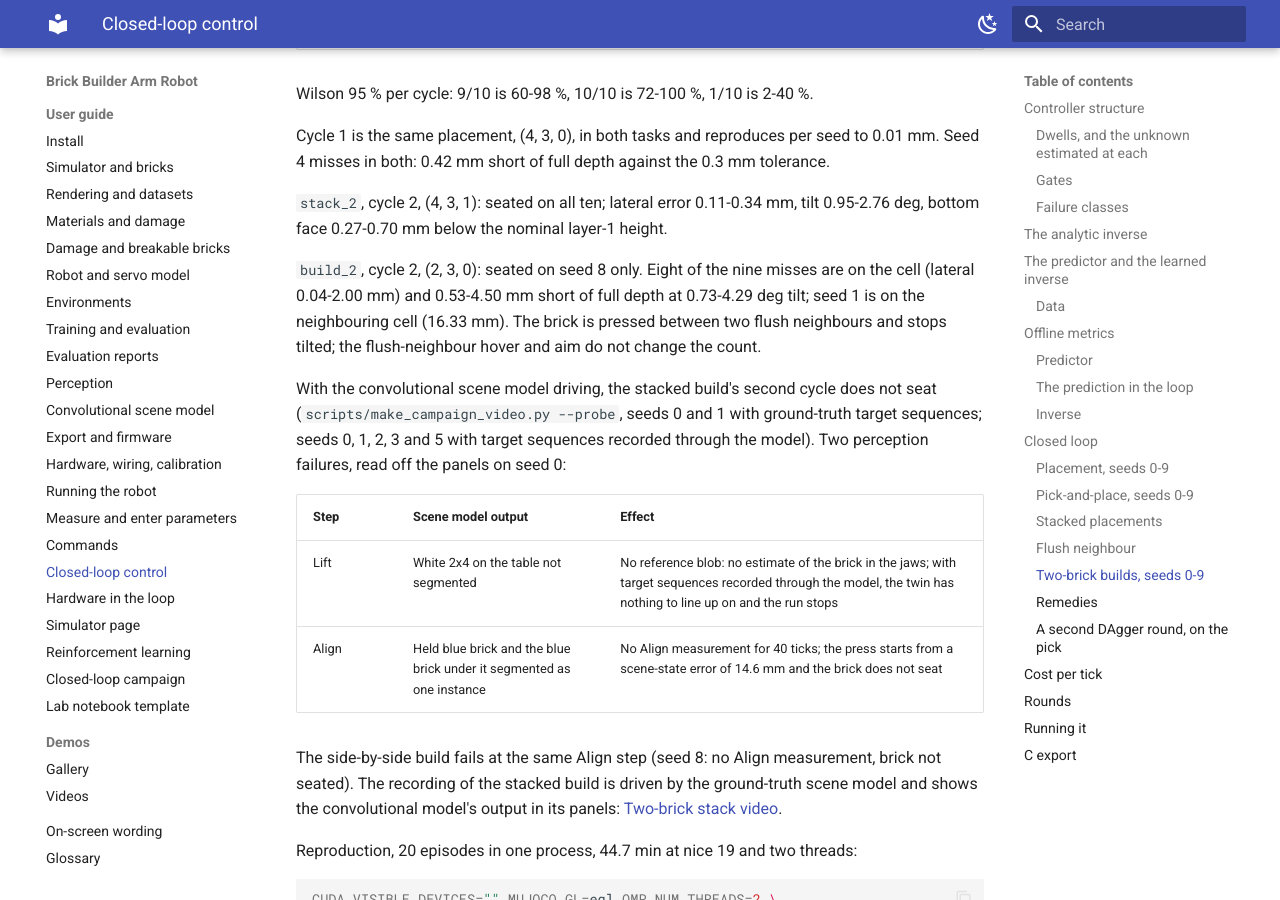
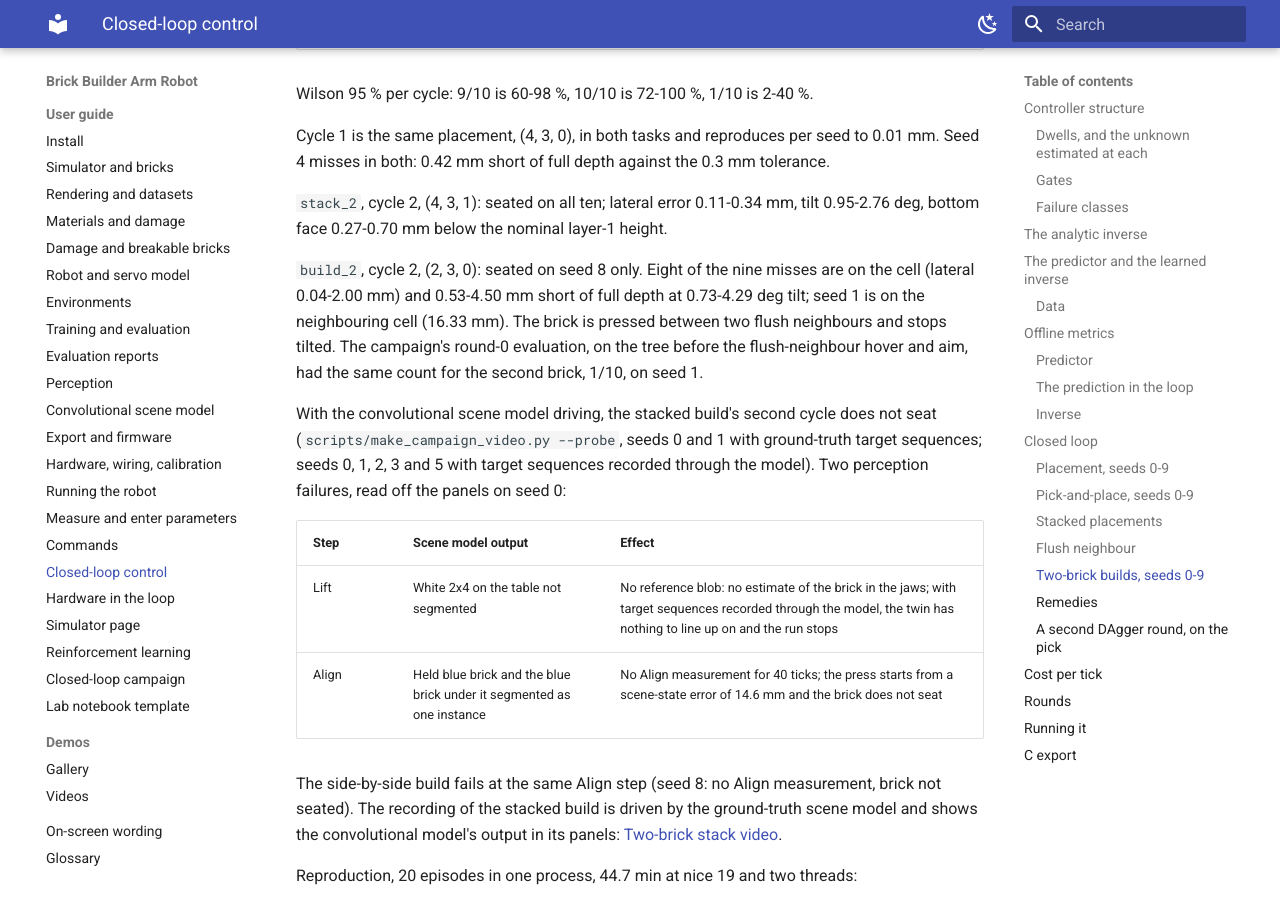
Before and after one commit to k-h-nunn/brick-builder-arm-robot, an MkDocs documentation site: the page built from docs/guide/12-closed-loop-control.md, in a window 1280 px wide and 900 px high, scrolled down 10755 px. Built offline with MkDocs 1.6.1 and Material for MkDocs 9.7.7, drawn with Linux system fonts in a browser that asks for light colours.

Commit message:
State what the side-by-side count is compared against
Co-Authored-By: Claude Opus 5.5 <noreply@anthropic.com>
Claude-Session: https://claude.ai/code/session_01HD3mMEkNC6Z1TH7gLTdMMh

```diff
--- a/docs/guide/12-closed-loop-control.md
+++ b/docs/guide/12-closed-loop-control.md
@@ -357,7 +357,8 @@ Seed 4 misses in both: 0.42 mm short of full depth against the 0.3 mm tolerance.
 `build_2`, cycle 2, (2, 3, 0): seated on seed 8 only. Eight of the nine misses are on the cell
 (lateral 0.04-2.00 mm) and 0.53-4.50 mm short of full depth at 0.73-4.29 deg tilt; seed 1 is on
 the neighbouring cell (16.33 mm). The brick is pressed between two flush neighbours and stops
-tilted; the flush-neighbour hover and aim do not change the count.
+tilted. The campaign's round-0 evaluation, on the tree before the flush-neighbour hover and aim,
+had the same count for the second brick, 1/10, on seed 1.
 
 With the convolutional scene model driving, the stacked build's second cycle does not seat
 (`scripts/make_campaign_video.py --probe`, seeds 0 and 1 with ground-truth target sequences;
```
